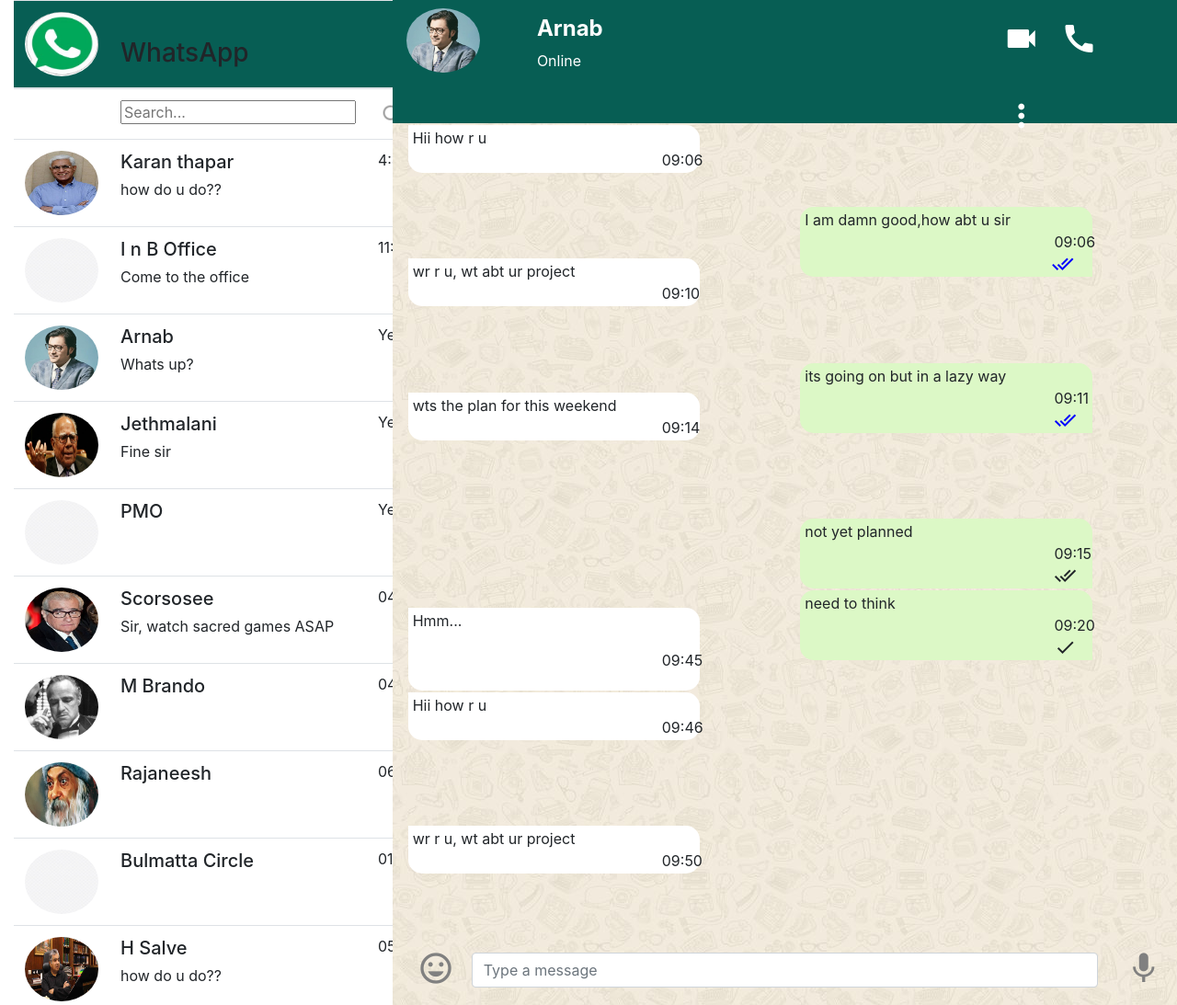
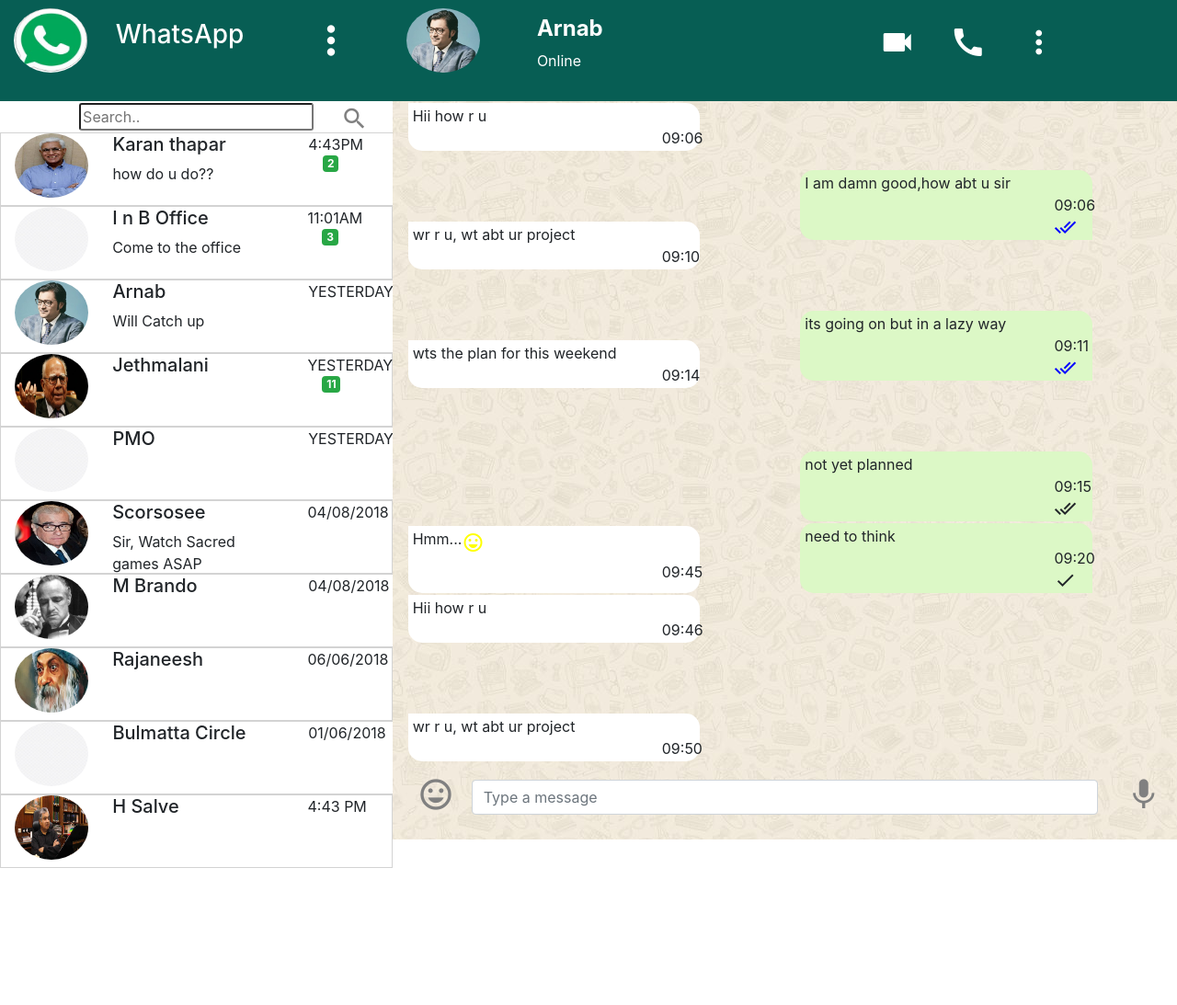
Before and after one commit to purnashankar3/whatsapp, a plain HTML site: page index.html in a window 1280 px wide. Shown: the top 1093 px of the page at 92% size. After the commit the page ends 944 px from the top, so only its background shows below. Drawn offline with nearby package versions, Linux system fonts and the light colour scheme.

Commit message:
sixth commit

```diff
--- a/index.html
+++ b/index.html
@@ -3,7 +3,8 @@
 </!DOCTYPE html>
 
 <head>
-	<meta name="viewport" content="width=device-width, initial-scale=1">
+
+	<meta name="viewport" content="width=device-width, initial-scale=1, user-scalable=no">
 		<link rel="stylesheet" href="https://stackpath.bootstrapcdn.com/bootstrap/4.1.3/css/bootstrap.min.css" integrity="sha384-MCw98/SFnGE8fJT3GXwEOngsV7Zt27NXFoaoApmYm81iuXoPkFOJwJ8ERdknLPMO" crossorigin="anonymous">
 
 		<link rel="stylesheet" href="https://cdnjs.cloudflare.com/ajax/libs/font-awesome/4.7.0/css/font-awesome.min.css">
@@ -11,114 +12,154 @@
 
 	<title>WhatsApp</title>
 	<style type="text/css">
-		.heading{
-			background-color:#075E54;
+		.high:hover{
+				background-color: #ece5dd;
+			}
+		@media only screen and (max-width: 458px){
+    	.mine{
+    		width: 50;
+    		height:40;
+    	}
+    	.resp{
+    		display: none;
+    	}
+    	.icon{
+    		font-size: 32px;
+    		padding:7% 3%;
+    	}
+    	.name{ font-size: 14px; }
+
 
       	 }
+
+   	 @media only screen and ( min-width: 458px){
+
+    	.icon{
+    		font-size: 40px;
+
+
+    	}
+
+    	}
+    	@media only screen and ( min-width: 573px) and (max-width: 641px){
+
+    	.icon{
+    		font-size: 35px;
+
+
+    	}
+
+    	}
+
 	</style>
+
 </head>
+
+
 <body>
 
 <div class="container-fluid">
 	<div class="row">
-		<div class="col-sm-4"  style="height: 100%;overflow-y:auto">
+		<div class="col-md-4" >
 
-
-
-	<table class="table table-hover">
-  <thead>
-    <tr class="heading">
-      <th scope="col-sm"><a href="index.html">  <img src="whatsapp.jpg" class="rounded-circle" width="80" height="70"></th></a></th>
-      <th scope="col-sm pt-3"><h3>WhatsApp<br></h3></th>
-      <th scope="col-sm"><div class="dropdown dropleft"><a href="" data-toggle="dropdown"><i class="material-icons" style="padding:12% 5%;font-size: 40px;color: white">more_vert</i></a>
+  		<div class="row" style="height:12%;background-color: #075e54">
+				<div class="col-2" style="padding-top:2%"><a href="index.html">  <img src="whatsapp.jpg" class="rounded-circle thumb" width="80" height="70"></a></div>
+				<div class="col-7"style="color: white;padding-top:5%;text-align: center"><h3>WhatsApp<br></h3></div>
+				<div class="col-3" ><div class="dropdown dropleft"><a href="" data-toggle="dropdown"><i class="material-icons" style="padding-top:25%;;font-size: 50px;color: white">more_vert</i></a>
      				 <div class="dropdown-menu">
     				    <a class="dropdown-item" href="index.html">Chat</a>
   					    <a class="dropdown-item" href="profile.html">Profile</a>
   					    <a class="dropdown-item" href="contacts.html">Contacts</a>
 
-    </div></th>
+    				</div>
+    				</div>
+			</div></div>
+			<div class="row">
+				<div class="col-2"></div>
+    			<div class="col-8" >
+    			<input type="text" style="width: 100%;color: black;border-radius: 3px;margin-top: 1%" placeholder="Search.." name="search">
+
+  			  </form>
+  			</div>
+  			<div class="col-2"><a href=""><i class="material-icons pt-1" style="color: gray;font-size: 30px;">search</i></a></div>
+  			</div>
+  			<div class="row">
+  			<div class="col" style="height: 80%;overflow-y:auto">
+			<div class="row high" style="height:80px;border:.020px solid lightgray;border-right:0;overflow:hidden">
+				<div class="col-3 col-sm-3 style=""><img src="thapar.jpg" class="rounded-circle mine"  width="80" height="70"></div>
+				<div class="col-5 col-sm-6"><h5>Karan thapar</h5> how do u do??</div>
+				<div class="col-4 col-sm-3">4:43PM<br><span class="ml-3 badge badge-success">2</span></div>
+			</div>
+
+			<div class="row high" style="height :80px;border:0.01px solid lightgray;overflow: hidden">
+				<div class="col-3 col-sm-3"><img src="naMo.jpg" class="rounded-circle mine"  width="80" height="70"></div>
+				<div class="col-5 col-sm-6"><h5>I n B Office</h5> Come to the office</div>
+				<div class="col-4 col-sm-3">11:01AM<br><span class="ml-3 badge badge-success">3</span></div>
+			</div>
+
+			<div class="row high" style=" height :80px;border:0.02px  solid lightgray;border-right:0">
+				<div class="col-3 col-sm-3"><img src="goswami.jpg" class="rounded-circle mine"  width="80" height="70"></div>
+				<div class="col-5 col-sm-6"><h5>Arnab</h5> Will Catch up</div>
+				<div class="col-4 col-sm-3">YESTERDAY</div>
+			</div>
+
+			<div class="row high" style=" height :80px;border:0.01px solid lightgray">
+				<div class="col-3 col-sm-3"><img src="jethmalani.jpg" class="rounded-circle mine"  width="80" height="70"></div>
+				<div class="col-5 col-sm-6"><h5>Jethmalani</h5> </div>
+				<div class="col-4 col-sm-3">YESTERDAY<br><span class="ml-3 badge badge-success">11</span></div>
+			</div>
+
+			<div class="row high" style=" height :80px;border:.02px solid lightgray;border-right:0">
+				<div class="col-3 col-sm-3"><img src="naMo.jpg" class="rounded-circle mine"  width="80" height="70"></div>
+				<div class="col-5 col-sm-6"><h5>PMO</h5> </div>
+				<div class="col-4 col-sm-3">YESTERDAY<br></div>
+			</div>
+
+			<div class="row high" style="border:0.01px solid lightgray;height: 80px;overflow:hidden">
+				<div class="col-3 col-sm-3"><img src="martin.jpg" class="rounded-circle mine"  width="80" height="70"></div>
+				<div class="col-5 col-sm-6"><h5>Scorsosee</h5>Sir, Watch Sacred games ASAP</div>
+				<div class="col-4 col-sm-3">04/08/2018</div>
+			</div>
+
+			<div class="row high" style=" height :80px;border:.02px solid lightgray;border-right:0">
+				<div class="col-3 col-sm-3"><img src="brando.jpg" class="rounded-circle mine"  width="80" height="70"></div>
+				<div class="col-5 col-sm-6"><h5>M Brando</h5> </div>
+				<div class="col-4 col-sm-3">04/08/2018</div>
+			</div>
+
+			<div class="row high" style=" height :80px;border:0.01px solid lightgray">
+				<div class="col-3 col-sm-3"><img src="osho.jpg" class="rounded-circle mine"  width="80" height="70"></div>
+				<div class="col-5 col-sm-6"><h5>Rajaneesh</h5> </div>
+				<div class="col-4 col-sm-3">06/06/2018</div>
+			</div>
+
+			<div class="row high" style=" height :80px;border:0.02px solid lightgray;border-right:0">
+				<div class="col-3 col-sm-3"><img src="naMo.jpg" class="rounded-circle mine"  width="80" height="70"></div>
+				<div class="col-5 col-sm-6"><h5>Bulmatta Circle</h5> </div>
+				<div class="col-4 col-sm-3">01/06/2018</div>
+			</div>
+
+			<div class="row high" style=" height :80px;border:0.01px solid lightgray">
+				<div class="col-3 col-sm-3"><img src="salve.jpg" class="rounded-circle mine"  width="80" height="70"></div>
+				<div class="col-5 col-sm-6"><h5>H Salve</h5> </div>
+				<div class="col-4 col-sm-3">4:43 PM</div>
+			</div></div></div>
+		</div>
 
 
 
-    </tr>
-  </thead>
-  <tbody>
 
-  	<tr><th scope="row"><td>
-  		<input type="text" placeholder="Search..." width="150"></td>
-  		<td><a href="#"><img src="search.png" class="rounded-circle"  width="30" height="30"></td></a>
-	</tr>
-    <tr>
-      <th scope="row"><img src="thapar.jpg" class="rounded-circle sideNav-images"  width="80" height="70"></th>
-      <td><h5>Karan thapar</h5> how do u do??</td>
-      <td "diasabled">4:43 PM<br><span class="ml-3 badge badge-success">2</span></td>
 
-    </tr>
-    <tr>
-      <th scope="row"><img src="naMo.jpg" class="rounded-circle" width="80" height="70"></th>
-      <td><h5>I n B Office</h5> Come to the office</td>
-      <td>11:01 AM<br><span class="ml-3 badge badge-success">3</span></td>
 
-    </tr>
-    <tr>
-      <th scope="row"><img src="goswami.jpg" class="rounded-circle" width="80" height="70"></th>
-      <td><h5>Arnab</h5> Whats up?</td>
-      <td>Yesterday</td>
+		<div class="col-md-8"  style="background-image: url(background1.jpg)">
+			<div class="row" style="background-color:#075E54;height: 12%">
+				<div class="col-2 col-sm-2 col-md-2" style="padding-top: 1%"><img src="goswami.jpg" class="rounded-circle mine" width="80" height="70"></div>
+				<div class="col-4 col-sm-6 col-md-5 name" style="padding-top: 2%;color:white;"><h4><strong>Arnab</strong></h4>Online</div>
+				<div class="col-6 col-sm-4 col-md-5 icons" style="justify-content: space-between;"><a href=""><i class="material-icons icon" style=";padding:8% 5%;color: white">videocam</i></a>
+				<a href=""><i class="material-icons icon" style="padding:8% 5%;color: white">call</i></a>
+				<a href=""><i class="material-icons icon" style="padding:8% 5%;color: white">more_vert</i></a>
 
-    </tr>
-     <tr>
-      <th scope="row"><img src="jethmalani.jpg" class="rounded-circle" width="80" height="70"></th>
-      <td><h5>Jethmalani</h5> Fine sir</td>
-      <td>Yesterday <br><span class="ml-3 badge badge-success">11</span></td>
 
-    </tr>
-    <tr>
-      <th scope="row"><img src="naMo.jpg" class="rounded-circle" width="80" height="70"></th>
-      <td><h5>PMO</h5></td>
-      <td>Yesterday<br></td>
-
-    </tr>
-    <tr>
-      <th scope="row"><img src="martin.jpg" class="rounded-circle" width="80" height="70"></th>
-      <td><h5>Scorsosee</h5>Sir, watch sacred games ASAP</td>
-      <td>04/08/2018</td>
-
-    </tr>
-    <tr>
-      <th scope="row"><img src="brando.jpg" class="rounded-circle" width="80" height="70"></th>
-      <td><h5>M Brando</h5></td>
-      <td>04/08/2018</td>
-
-    </tr>
-
-    <tr>
-      <th scope="row"><img src="osho.jpg" class="rounded-circle" width="80" height="70"></th>
-      <td><h5>Rajaneesh</h5></td>
-      <td>06/06/2018</td>
-
-    </tr>
-    <tr>
-      <th scope="row"><img src="naMo.jpg" class="rounded-circle sideNav-images" width="80" height="70"></th>
-      <td><h5>Bulmatta Circle</h5></td>
-      <td>01/08/2018<br></td>
-
-    </tr>
-     <tr>
-      <th scope="row"><img src="salve.jpg" class="rounded-circle" width="80" height="70"></th>
-      <td><h5>H Salve</h5> how do u do??</td>
-      <td>05/06/2018<br></td>
-
-    </tr>
-  	</tbody>
-	</table>
-		</div>
-		<div class="col-sm-8"  style="background-image: url(background1.jpg)">
-			<div class="row" style="background-color:#075E54;height: 12%">
-				<div class="col-2 col-sm-2" style="padding-top: 1%"><img src="goswami.jpg" class="rounded-circle" width="80" height="70"></div>
-				<div class="col-5 col-sm-7" style="padding-top: 2%;color:white;"><h4><strong>Arnab</strong></h4>Online</div>
-				<div class="col-5 col-sm-3" style="justify-content: space-between;"><a href=""><i class="material-icons" style="padding:12% 5%;font-size: 40px;color: white">videocam</i></a>
-				<a href=""><i class="material-icons" style="padding:12% 5%;font-size: 40px;color: white">call</i></a>
-				<a href=""><i class="material-icons" style="padding:12% 5%;font-size: 40px;color: white">more_vert</i></a>
 				</div>
 			</div>
 			<div class="row" style="height:80% ;overflow-y:scroll;">
@@ -138,7 +179,7 @@
 					<div class="row" style="height: 10%"></div>
 					<div class="row" style="height: 10%"></div>
 					<div class="row" style=" margin:2px;padding: 2px 5px;height: 10%;width: 80%;background-color: white;border-radius: 0 15px 15px">
-					 Hmm...
+					 Hmm...<i class="material-icons pt-1" style="color: yellow;">sentiment_very_satisfied</i>
 						<span class="col-10"></span>
 						<span class="col-2" style="float:right;">      09:45</span></div>
 
@@ -156,7 +197,7 @@
 					<div class="row" style=" margin:2px;padding: 2px 5px;height: auto;width: 80%;background-color: #dcf8c6;border-radius: 15px 15px 0"> I am damn good,how abt u sir
 						<span class="col-10"></span>
 						<span class="col-2" style="float:right;">      09:06
-							<i class="material-icons" style="color:blue;float: right">done_all</i></span>
+							<i class="material-icons" style="color:blue;">done_all</i></span>
 					</div>
 					<div class="row" style="height: 10%"></div>
 					<div class="row" style=" margin:2px;padding: 2px 5px;height: auto;width: 80%;background-color: #dcf8c6;border-radius: 15px 15px 0">
```
Also changed, not shown: contacts.html (+1 -1 lines), profile.html (+24 -2 lines). Lines whose indentation alone changed are shown as unchanged.
